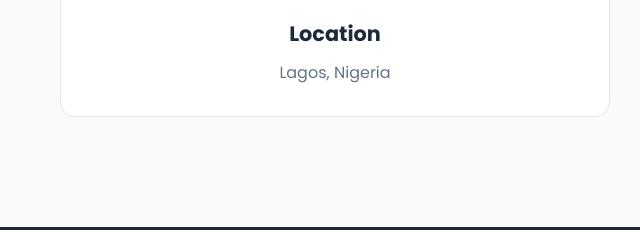
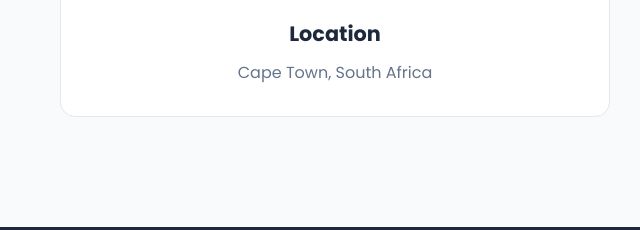
Before and after one commit to COILS-Tech/static-webpage-task-2, a plain HTML site: page index.html in a window 1280 px wide. Shown: the part 5321-5551 px from the top of the page, 0-640 px from the left. Drawn offline with Linux system fonts and the light colour scheme.

Commit message:
Update: add my current address in contact

```diff
--- a/index.html
+++ b/index.html
@@ -384,7 +384,7 @@
                             <i class="fas fa-map-marker-alt"></i>
                         </div>
                         <h3>Location</h3>
-                        <p>Lagos, Nigeria</p>
+                        <p>Cape Town, South Africa</p>
                     </div>
                 </div>
                 <div class="contact-form">
```
